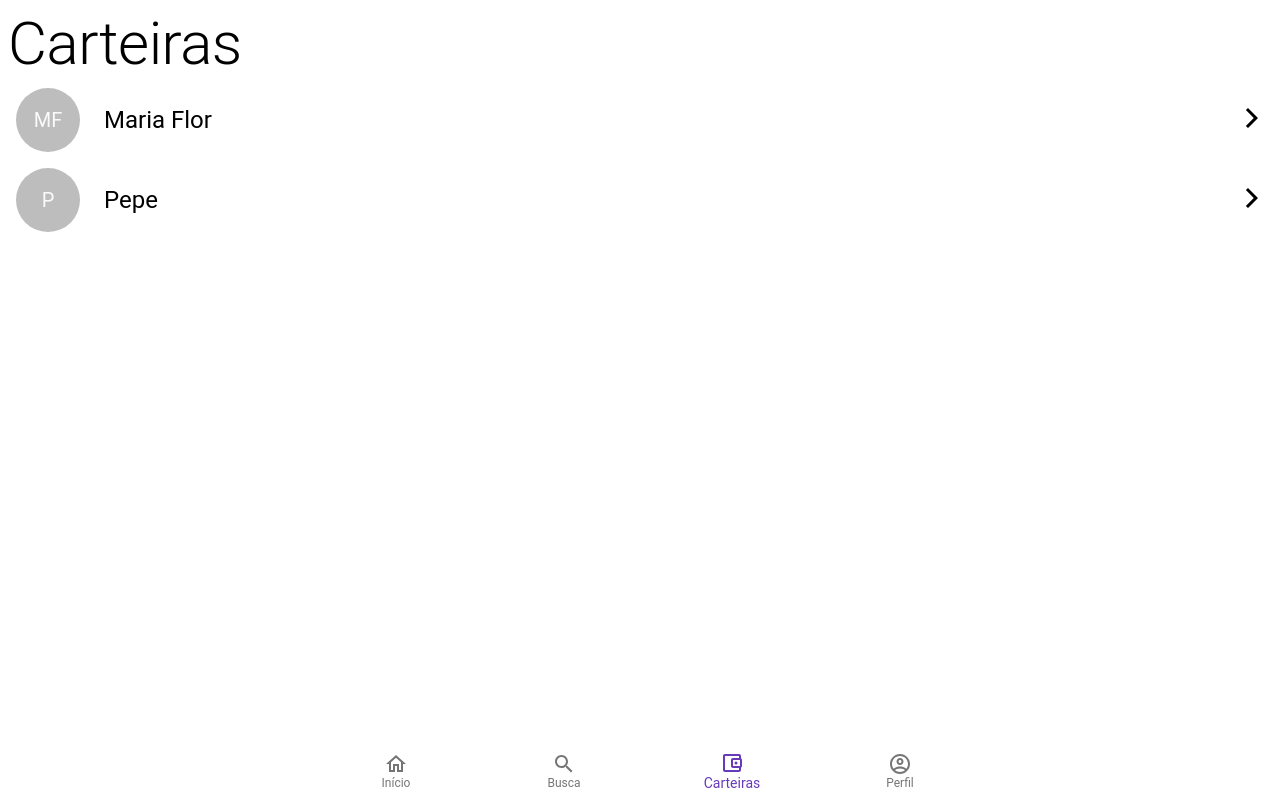
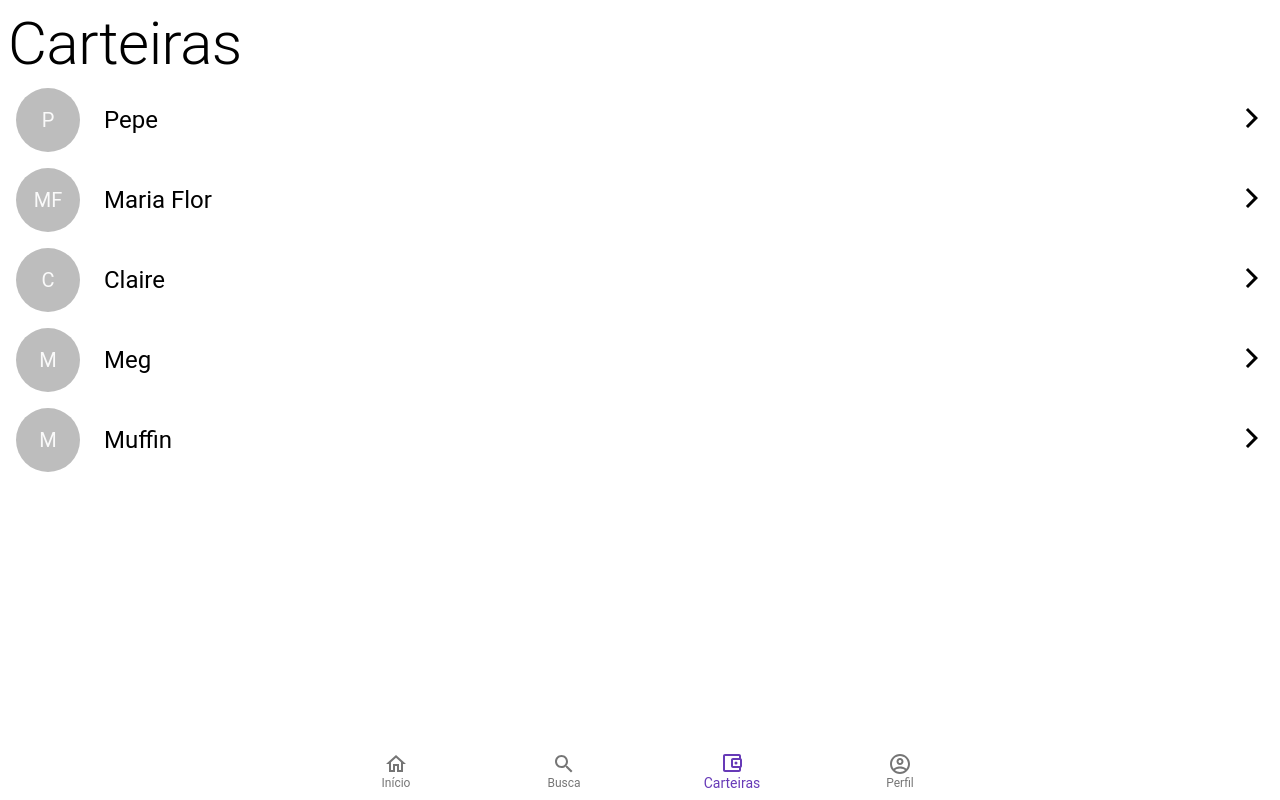
Before and after one commit to GCAS-UFF/civa-pet-web, a React (Create React App) app: page /wallets in a window 1280 px wide. Built offline with nearby package versions, Linux system fonts and the light colour scheme.

Commit message:
feat: ItemPetList

```diff
--- /dev/null
+++ b/src/components/ItemPetList/ItemPetListProps.tsx
@@ -0,0 +1,21 @@
+import React from 'react';
+import { Grid } from '@material-ui/core';
+import ItemPet from '../ItemPet/ItemPet';
+
+interface ItemPetListProps {
+  data: string[];
+}
+
+export function ItemPetList({ data }: ItemPetListProps) {
+  const ItemPetMapper = (name: string) => (
+    <Grid item xs={12}>
+      <ItemPet name={name} />
+    </Grid>
+  );
+
+  return (
+    <Grid container xs={12}>
+      {data.map(ItemPetMapper)}
+    </Grid>
+  );
+}
--- a/src/pages/Wallets.tsx
+++ b/src/pages/Wallets.tsx
@@ -2,7 +2,7 @@ import React from 'react';
 import { Grid, Typography } from '@material-ui/core';
 import BottomNavbar from '../components/BottomNavbar/BottomNavbar';
 import { NavMenuTab } from '../components/BottomNavbar/NavMenuTab.enum';
-import ItemPet from '../components/ItemPet/ItemPet';
+import { ItemPetList } from '../components/ItemPetList/ItemPetListProps';
 
 const Wallets = () => {
   return (
@@ -10,14 +10,7 @@ const Wallets = () => {
       <Typography role="h1" variant="h2">
         Carteiras
       </Typography>
-      <Grid container xs={12}>
-        <Grid item xs={12}>
-          <ItemPet name="Maria Flor" />
-        </Grid>
-        <Grid item xs={12}>
-          <ItemPet name="Pepe" />
-        </Grid>
-      </Grid>
+      <ItemPetList data={['Pepe', 'Maria Flor', 'Claire', 'Meg', 'Muffin']} />
       <BottomNavbar tab={NavMenuTab.WALLETS} />
     </Grid>
   );
```
